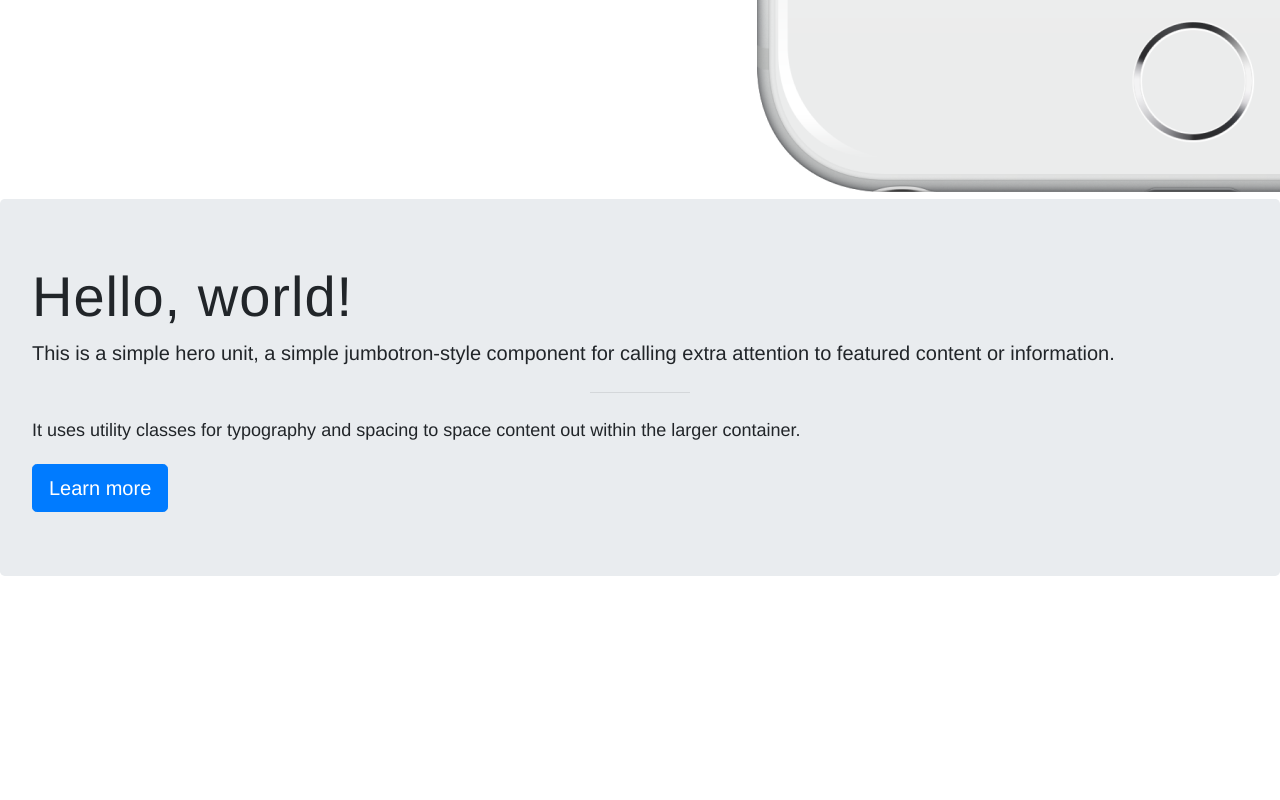
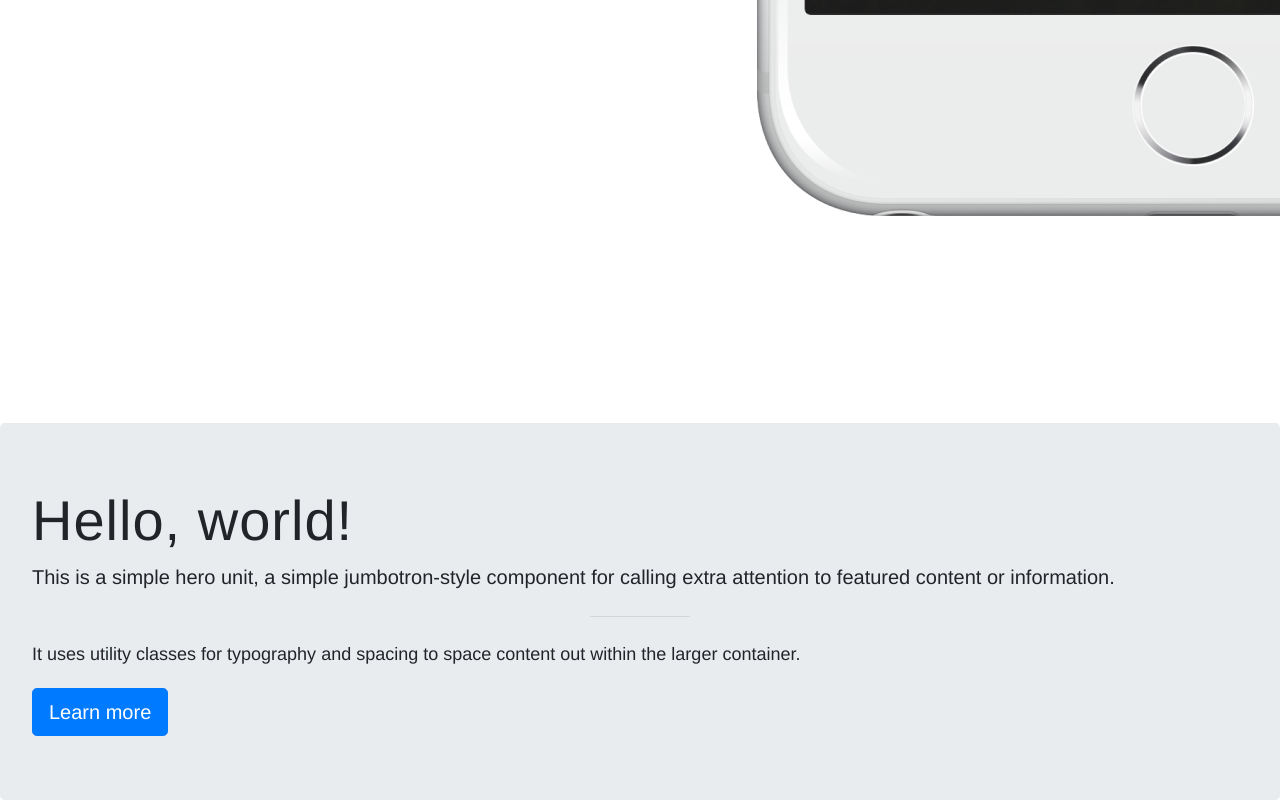
Before and after one commit to enwokedi96/activity-travelCalifornia, a plain HTML site: page index.html in a window 1280 px wide. Shown: the part 1701-2501 px from the top of the page. Before the commit the page ends 2277 px from the top, so only its background shows below. Drawn offline with nearby package versions, Linux system fonts and the light colour scheme.

Commit message:
download section

```diff
--- a/index.html
+++ b/index.html
@@ -26,6 +26,7 @@
         </div>
     </nav>
 
+    <
     <header class="mastHead">
         <div class="container">
             <div class="row">
@@ -39,13 +40,15 @@
         </div>
     </header>
 
-
+    <!--download mobile app-->
+    <section class="download">
         <div class="container">
             <div class="row">
                 <div class="col-lg-7">
                 </div>
             </div>
         </div>
+    </section>
 
     <div class="jumbotron">
         <h1 class="display-4">Hello, world!</h1>
```
